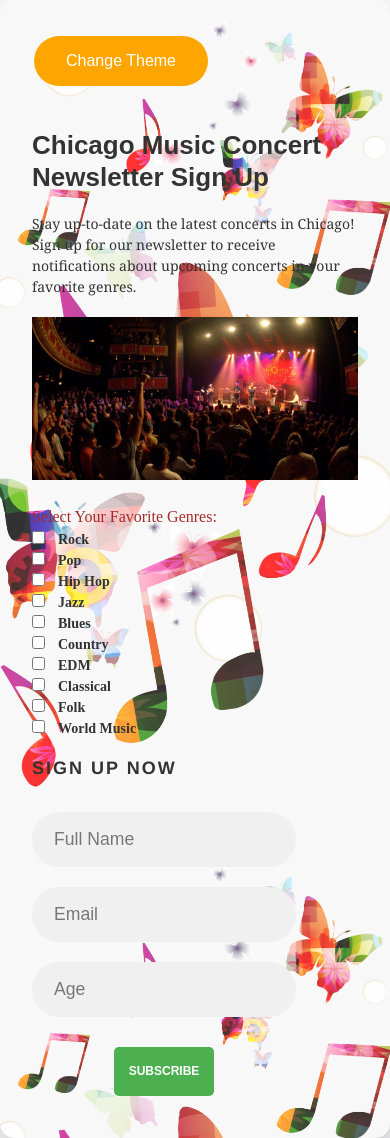
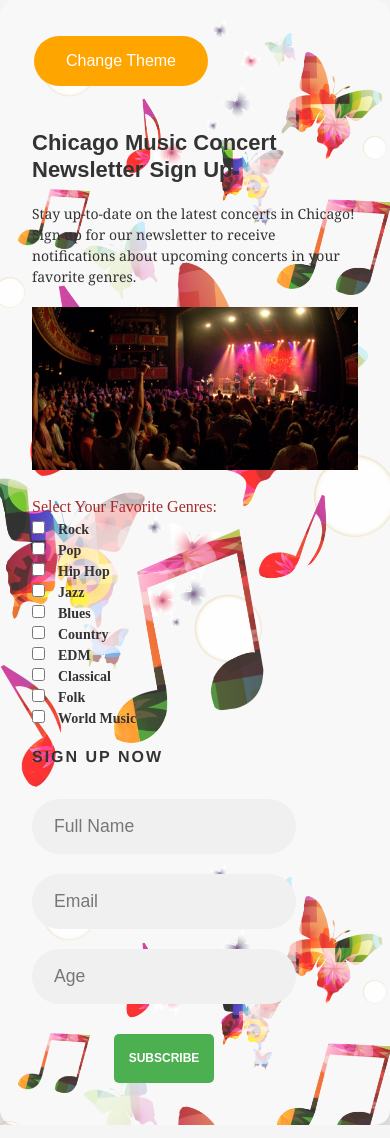
Before and after one commit to Gyuhwan-Choi/project-1, a plain HTML site: page index.html in a window 390 px wide. Drawn offline with Linux system fonts and the light colour scheme.

Commit message:
resize the to mobile friendly font sizes

```diff
--- a/css/style.css
+++ b/css/style.css
@@ -13,7 +13,7 @@ body{
 
 h1 {
   font-family: 'Climate Crisis', 'Arial';
-  font-size: 26px;
+  font-size: 22px;
   font-weight: bold;
   line-height: 1.2;
   margin-top: 40px;
@@ -22,7 +22,7 @@ h1 {
 
 h2 {
   font-family: 'Helvetica Neue', 'Tahoma';
-  font-size: 18px;
+  font-size: 16px;
   font-weight: bold;
   color: #333;
   text-transform: uppercase;
```
